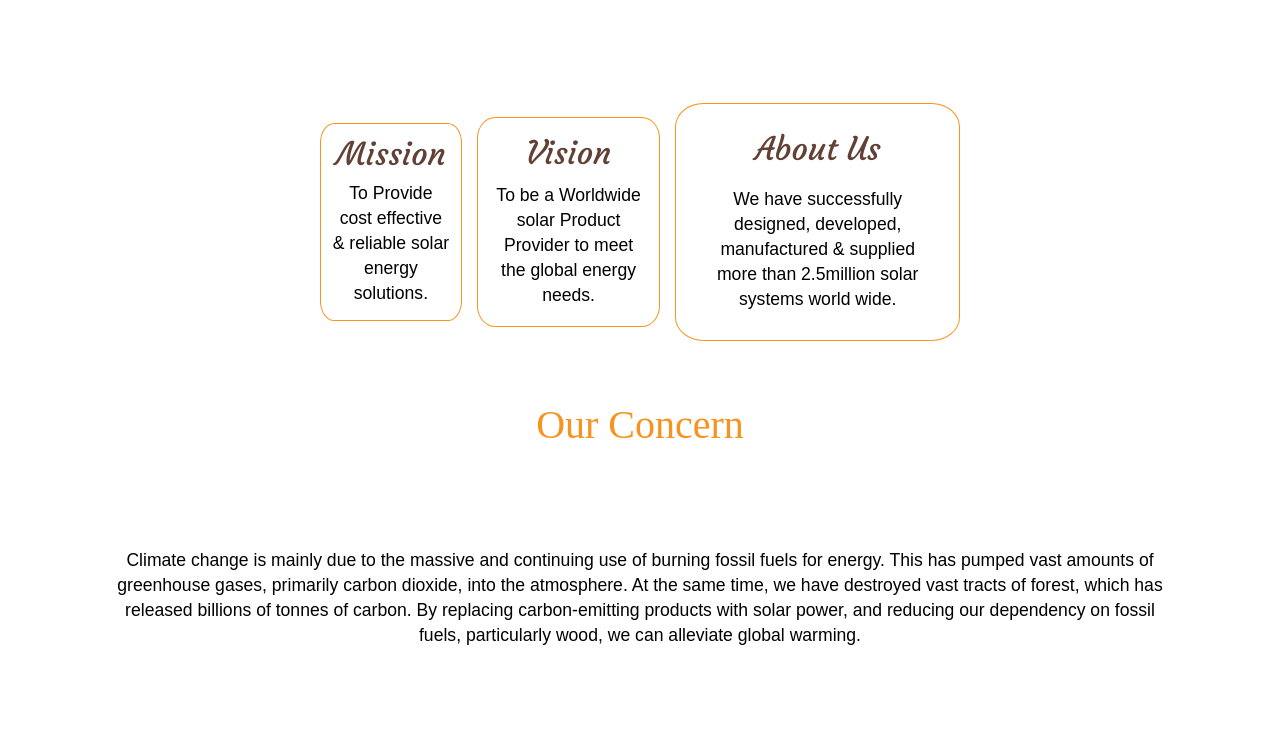
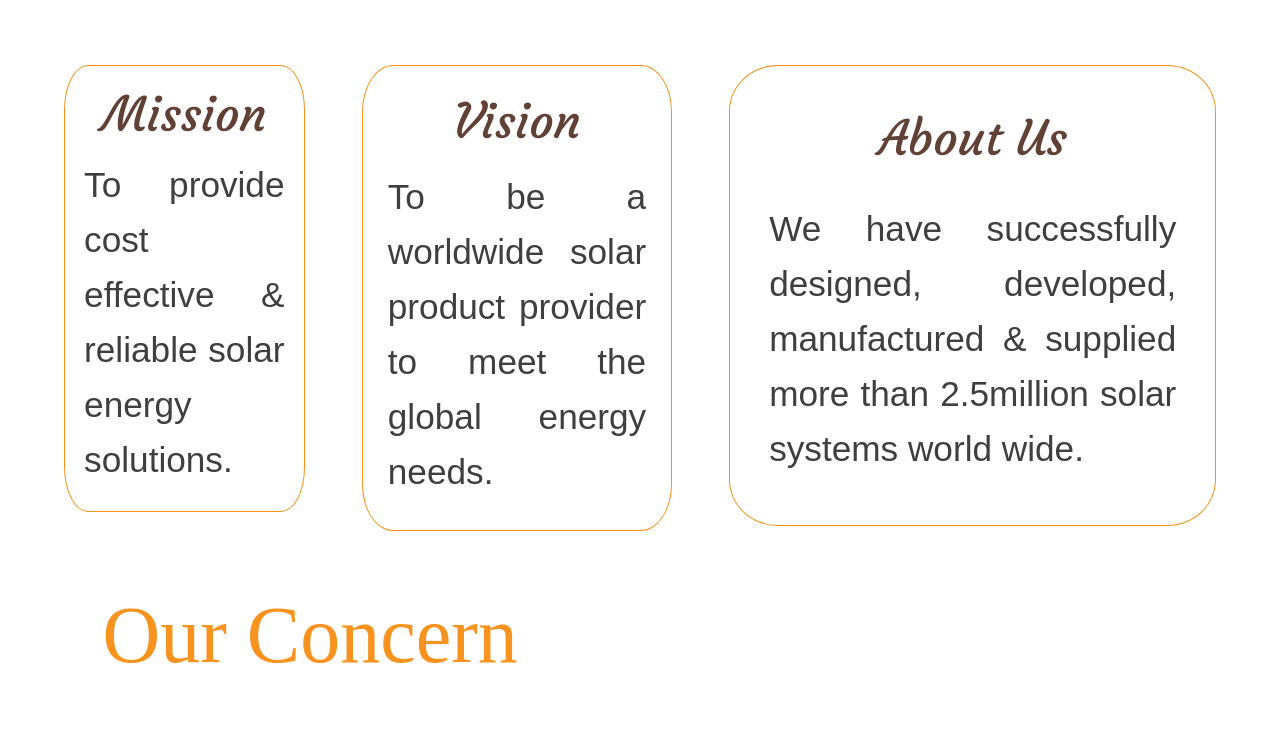
Before and after one commit to AlyssaBeeton/mtm6201-midterm, a plain HTML site: page index.html in a window 1280 px wide. Shown: the part 1041-1780 px from the top of the page. Drawn offline with Linux system fonts and the light colour scheme; a web font is replaced by a local one.

Commit message:
added more desktop styles but died

```diff
--- a/css/styles.css
+++ b/css/styles.css
@@ -268,6 +268,10 @@ h1 {
 	flex-direction: column;
 }
 
+.johndoe {
+	display: none;
+}
+
 .teamphoto {
 	width: 100%;
 }
@@ -312,6 +316,7 @@ p {
 	margin-bottom: 10%;
 	line-height: 25px;
 	font-size: 1.1rem;
+	color: #3f3f3f;
 }
 
 footer {
@@ -483,12 +488,17 @@ h1 {
 	font-size: 7rem;
 }
 
+h3 {
+	font-size: 3rem;
+}
+
 .mvacontainer {
 	display: flex;
 	flex-wrap: nowrap;
-	justify-content: center;
-  	align-items: center;
+  	align-items: flex-start;
 	flex-direction: row;
+	margin: 5%;
+	gap: 5%;
 }
 
 /* targeting div doesn't work */
@@ -527,4 +537,42 @@ h1 {
 }
 /* in hindsight this should be a grid */
 
+h2 {
+	font-size: 5rem;
+	text-align: left;
+	margin-left: 8%;
 }
+
+p {
+	font-size: 3rem;
+	line-height: 55px;
+	color: #3f3f3f;
+	text-align: justify;
+}
+
+.mvap {
+	font-size: 2.2rem;
+}
+
+.bannerp {
+	text-align: center;
+}
+
+h4 {
+	font-size: 3rem;
+}
+
+.johndoe {
+	display: inline;
+	width: 50%;
+}
+
+.reviewsp {
+	font-size: 2.2rem;
+}
+
+.reviews {
+	display: grid;
+}
+
+}
--- a/index.html
+++ b/index.html
@@ -59,15 +59,15 @@
         <div class="mvacontainer">
         <div class="missionvisionabout">
             <h3 class="mvah3"> Mission </h3>
-                <p> To Provide cost effective & reliable solar energy solutions.</p>
+                <p class="mvap"> To provide cost effective & reliable solar energy solutions.</p>
         </div>
         <div class="missionvisionabout">
             <h3 class="mvah3"> Vision </h3>
-                <p> To be a Worldwide solar Product Provider to meet the global energy needs.</p>
+                <p class="mvap"> To be a worldwide solar product provider to meet the global energy needs.</p>
         </div>
         <div class="missionvisionabout">
             <h3 class="mvah3"> About Us </h3>
-                <p> We have successfully designed, developed, manufactured & supplied more than 2.5million solar systems world wide.</p>
+                <p class="mvap"> We have successfully designed, developed, manufactured & supplied more than 2.5million solar systems world wide.</p>
         </div>
         </div>
 
@@ -87,7 +87,8 @@
 
         <div class="reviews">
             <h4> John Doe </h4>
-                <p> "This is a great company! They do work quickly and without issue, I've had my panels for 6 years with no issues!" </p>
+                <img src="images/pexels-johndoe.jpg" alt="johndoe" class="johndoe">
+                <p class="reviewsp"> "This is a great company! They do work quickly and without issue, I've had my panels for 6 years with no issues!" </p>
         </div>
 
     </main>
```
Also changed, not shown: 1 other file.
